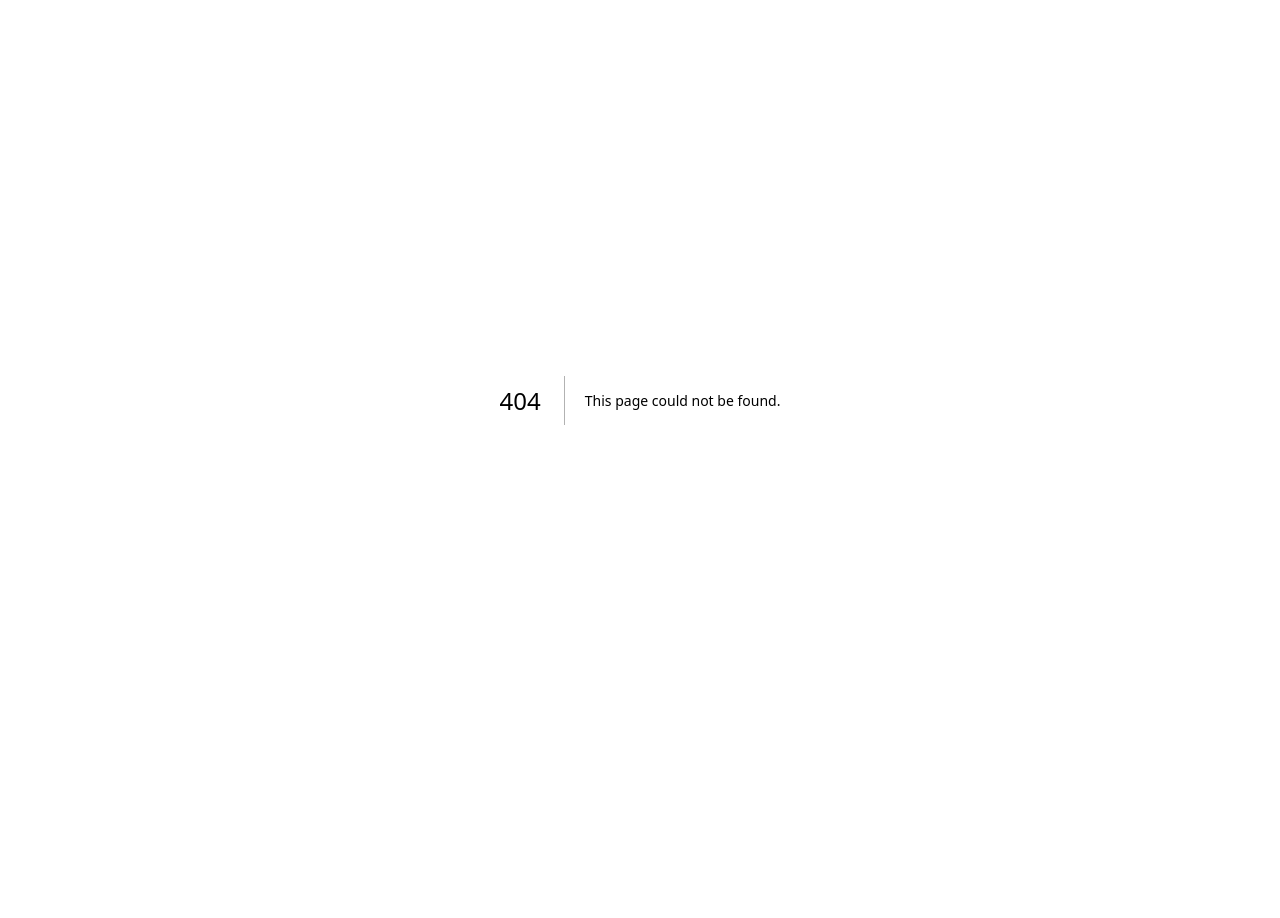
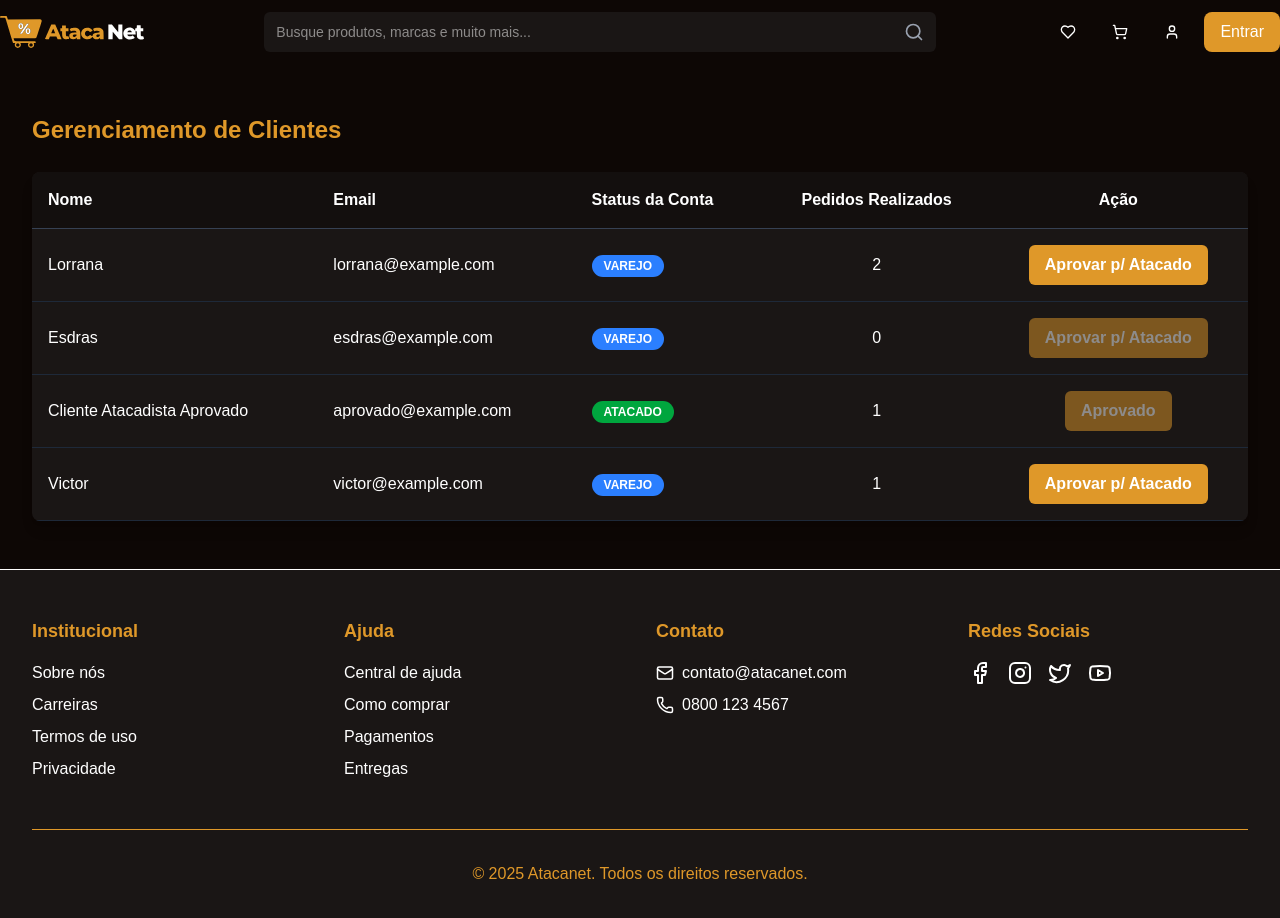
Before and after one commit to ProcessAI/unieuro-devops-202501, a Next.js app in the folder client/: page /admin/clients in a window 1280 px wide. Before the commit this address had no page. Shown: the top 918 px of the page. Before the commit the page ends 800 px from the top, so only its background shows below. Built offline with nearby package versions, Linux system fonts and the light colour scheme.

Commit message:
[dev-32] Frontend tela de verificação de pedidos de clientes varejo | atacado

```diff
--- /dev/null
+++ b/client/src/pages/admin/clients.tsx
@@ -0,0 +1,179 @@
+import { useEffect, useState } from 'react';
+import { useToast } from '@/components/ToastContext';
+import { Header } from '@/components/Header';
+import { Footer } from '@/components/Footer';
+
+// NOVO: Define o tipo para um Pedido (simplificado)
+type Pedido = {
+  id: number;
+  valor: number;
+  status: 'CONCLUIDO' | 'PENDENTE';
+};
+
+// ALTERADO: Cliente agora pode ter uma lista de pedidos
+type Cliente = {
+  id: number;
+  nome: string;
+  email: string;
+  cpf: string;
+  tipoConta: 'VAREJO' | 'ATACADO';
+  pedidos: Pedido[]; // Adicionado para simular os pedidos
+};
+
+// NOVO: Dados de exemplo (mock) para simular a resposta do backend
+// Alguns clientes têm pedidos, outros não.
+const mockClientes: Cliente[] = [
+  {
+    id: 1,
+    nome: 'Lorrana',
+    email: 'lorrana@example.com',
+    cpf: '111.111.111-11',
+    tipoConta: 'VAREJO',
+    pedidos: [
+      { id: 101, valor: 150.0, status: 'CONCLUIDO' },
+      { id: 102, valor: 200.0, status: 'CONCLUIDO' },
+    ],
+  },
+  {
+    id: 2,
+    nome: 'Esdras',
+    email: 'esdras@example.com',
+    cpf: '222.222.222-22',
+    tipoConta: 'VAREJO',
+    pedidos: [], // Este cliente ainda não tem pedidos
+  },
+  {
+    id: 3,
+    nome: 'Cliente Atacadista Aprovado',
+    email: 'aprovado@example.com',
+    cpf: '333.333.333-33',
+    tipoConta: 'ATACADO',
+    pedidos: [{ id: 103, valor: 1250.0, status: 'CONCLUIDO' }],
+  },
+    {
+    id: 4,
+    nome: 'Victor',
+    email: 'victor@example.com',
+    cpf: '444.444.444-44',
+    tipoConta: 'VAREJO',
+    pedidos: [{ id: 104, valor: 80.0, status: 'CONCLUIDO' }],
+  },
+];
+
+export default function PaginaClientes() {
+  const [clientes, setClientes] = useState<Cliente[]>([]);
+  const [loading, setLoading] = useState(true);
+  const { showToast } = useToast();
+
+  // ALTERADO: Efeito para buscar os dados. Agora usa os dados mockados.
+  useEffect(() => {
+    // Simula o carregamento da rede
+    setTimeout(() => {
+      setClientes(mockClientes);
+      setLoading(false);
+    }, 1000);
+
+    /* // O fetch original foi comentado para usar os dados mockados.
+      // Quando seu backend estiver pronto para enviar os pedidos junto com os clientes,
+      // você pode remover o setTimeout acima e descomentar este bloco.
+
+      fetch('/api/admin/clientes')
+       .then((res) => {
+         if (!res.ok) {
+           throw new Error('Falha ao buscar clientes.');
+         }
+         return res.json();
+       })
+       .then((data) => {
+         setClientes(data.clientes);
+       })
+       .catch((error) => {
+         showToast(error.message, { duration: 6000 });
+       })
+       .finally(() => {
+         setLoading(false);
+       });
+    */
+  }, []);
+
+  const handleApprove = async (clienteId: number) => {
+    try {
+      // A lógica de request continua a mesma, mas a UI é atualizada otimisticamente.
+      showToast('Simulando aprovação...', { duration: 2000 });
+
+      setClientes((prevClientes) =>
+        prevClientes.map((cliente) =>
+          cliente.id === clienteId ? { ...cliente, tipoConta: 'ATACADO' } : cliente
+        )
+      );
+      // Em um cenário real, você faria o fetch aqui e trataria a resposta.
+      // const res = await fetch(`/api/admin/clientes/${clienteId}/aprovar-atacado`, { method: 'PATCH' });
+      // ...
+    } catch {
+      showToast('Falha de rede na simulação.', { duration: 5000 });
+    }
+  };
+
+  if (loading) {
+    return (
+      <div className="min-h-screen bg-[#0D0705] text-white flex justify-center items-center">
+        <p>Carregando clientes...</p>
+      </div>
+    );
+  }
+
+  return (
+    <div className="min-h-screen bg-[#0D0705] text-white">
+      <Header />
+      <main className="max-w-7xl mx-auto px-4 sm:px-6 lg:px-8 py-12">
+        <h1 className="text-2xl font-bold mb-6 text-[#DF9829]">Gerenciamento de Clientes</h1>
+
+        <div className="bg-[#1A1615] rounded-lg shadow-lg overflow-hidden">
+          <table className="w-full text-left">
+            <thead>
+              <tr className="border-b border-gray-700 bg-[#130F0E]">
+                <th className="p-4">Nome</th>
+                <th className="p-4">Email</th>
+                <th className="p-4">Status da Conta</th>
+                <th className="p-4 text-center">Pedidos Realizados</th> {/* NOVO: Coluna de pedidos */}
+                <th className="p-4 text-center">Ação</th>
+              </tr>
+            </thead>
+            <tbody>
+              {clientes.map((cliente) => (
+                <tr key={cliente.id} className="border-b border-gray-800 hover:bg-[#1F1A19] transition-colors">
+                  <td className="p-4">{cliente.nome}</td>
+                  <td className="p-4">{cliente.email}</td>
+                  <td className="p-4">
+                    <span
+                      className={`px-3 py-1 rounded-full text-xs font-semibold ${
+                        cliente.tipoConta === 'ATACADO'
+                          ? 'bg-green-600 text-white'
+                          : 'bg-blue-500 text-white'
+                      }`}
+                    >
+                      {cliente.tipoConta}
+                    </span>
+                  </td>
+                  {/* NOVO: Célula que mostra a contagem de pedidos */}
+                  <td className="p-4 text-center">{cliente.pedidos.length}</td>
+                  <td className="p-4 text-center">
+                    <button
+                      onClick={() => handleApprove(cliente.id)}
+                      // ALTERADO: Lógica de desativação do botão
+                      disabled={cliente.tipoConta === 'ATACADO' || cliente.pedidos.length === 0}
+                      className="bg-[#DF9829] text-white font-semibold py-2 px-4 rounded-md disabled:opacity-50 disabled:cursor-not-allowed hover:enabled:bg-[#C77714] transition"
+                    >
+                      {cliente.tipoConta === 'ATACADO' ? 'Aprovado' : 'Aprovar p/ Atacado'}
+                    </button>
+                  </td>
+                </tr>
+              ))}
+            </tbody>
+          </table>
+        </div>
+      </main>
+      <Footer />
+    </div>
+  );
+}
```
Also changed, not shown: 1 other file (tests, documents, lock files or other folders).
